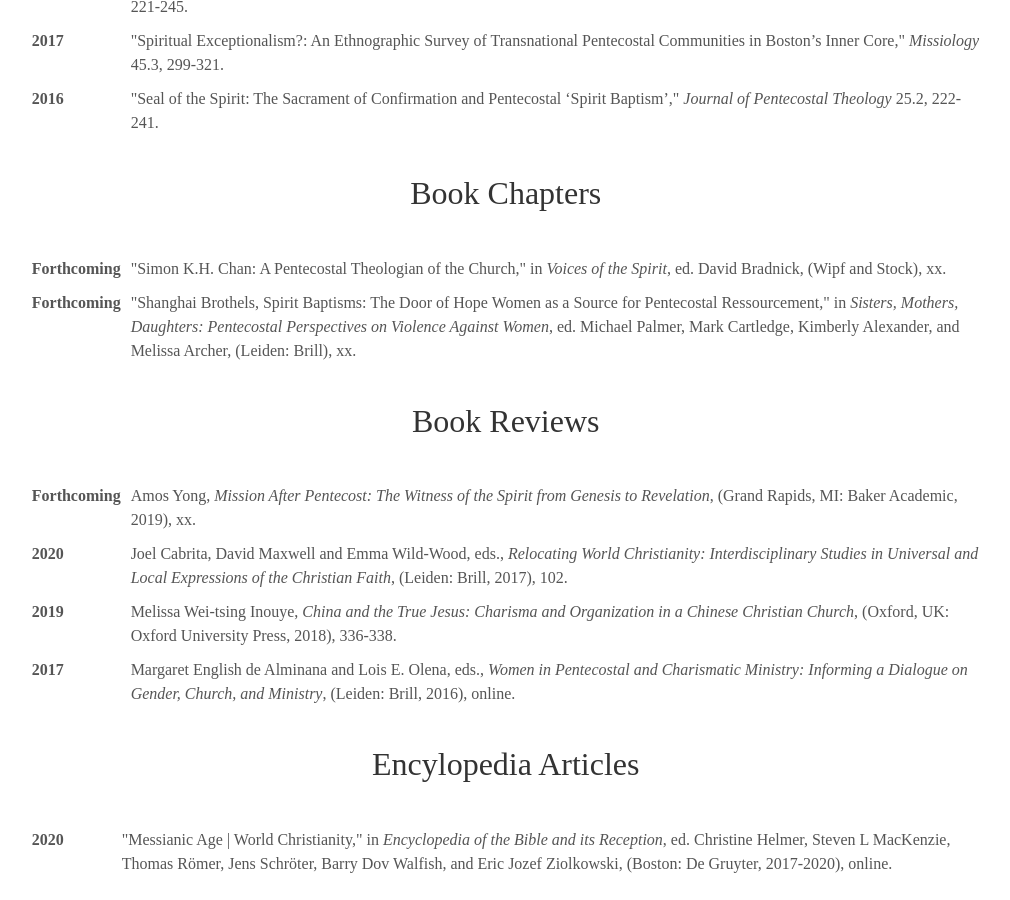
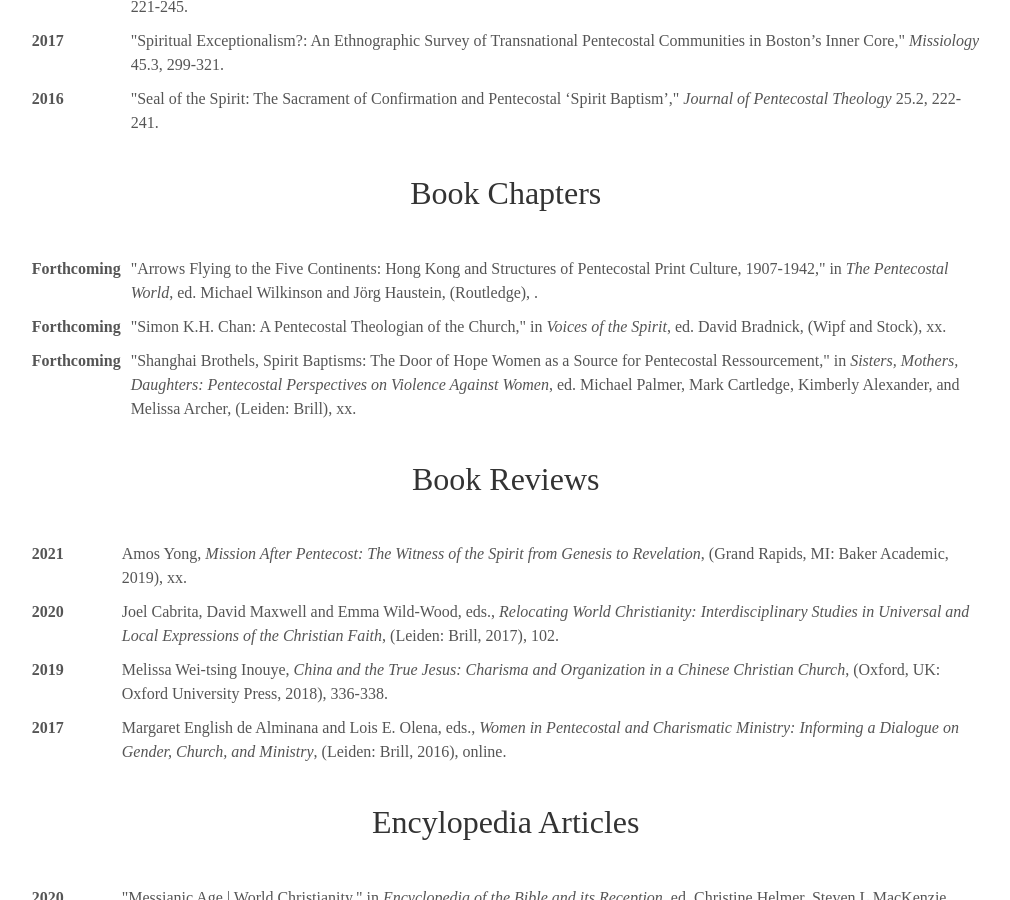
Before and after one commit to alex-mayfield/alex-mayfield.github.io, a Jekyll site: the page built from index.html, in a window 1280 px wide and 900 px high, scrolled down 1933 px. Shown: the whole window, without its empty margins (163-1173 px from the left). Built offline with Jekyll 4.4.1, drawn with Linux system fonts in a browser that asks for light colours; some web fonts are replaced.

Commit message:
Update to CV

```diff
--- a/_data/publications.yml
+++ b/_data/publications.yml
@@ -101,7 +101,7 @@
     author:
   - title: "Mission After Pentecost: The Witness of the Spirit from Genesis to Revelation"
     type: review
-    year: "Forthcoming"
+    year: "2021"
     journal: International Bulletin of Mission Research
     vol_iss:
     book:
@@ -119,3 +119,13 @@
     publisher: "Boston: De Gruyter, 2017-2020"
     page: online
     author:
+  - title: "Arrows Flying to the Five Continents: Hong Kong and Structures of Pentecostal Print Culture, 1907-1942"
+    type: chapter
+    year: "Forthcoming"
+    journal:
+    vol_iss:
+    book: The Pentecostal World
+    edit: 	Michael Wilkinson and Jörg Haustein
+    publisher: "Routledge"
+    page:
+    author:
```
